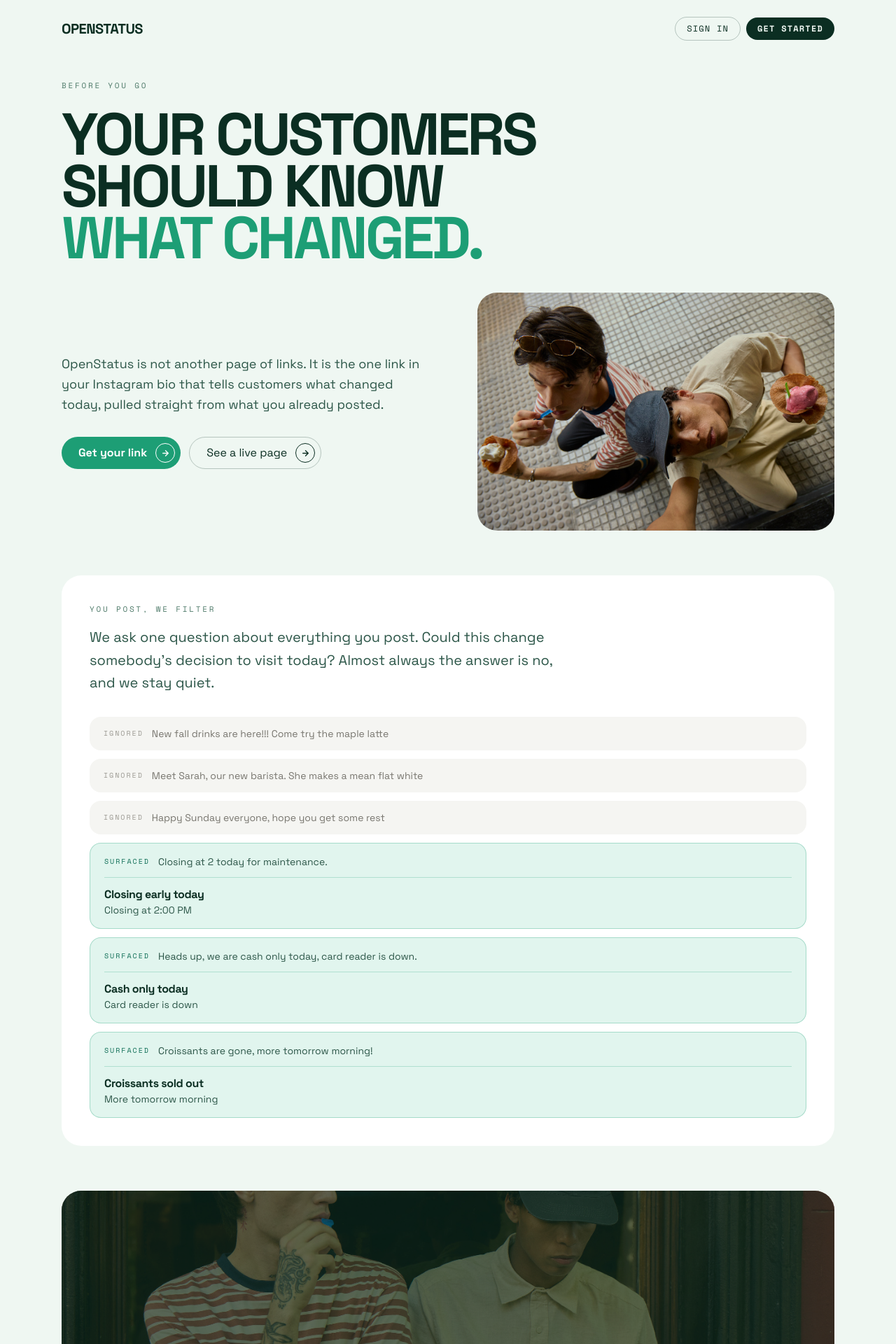
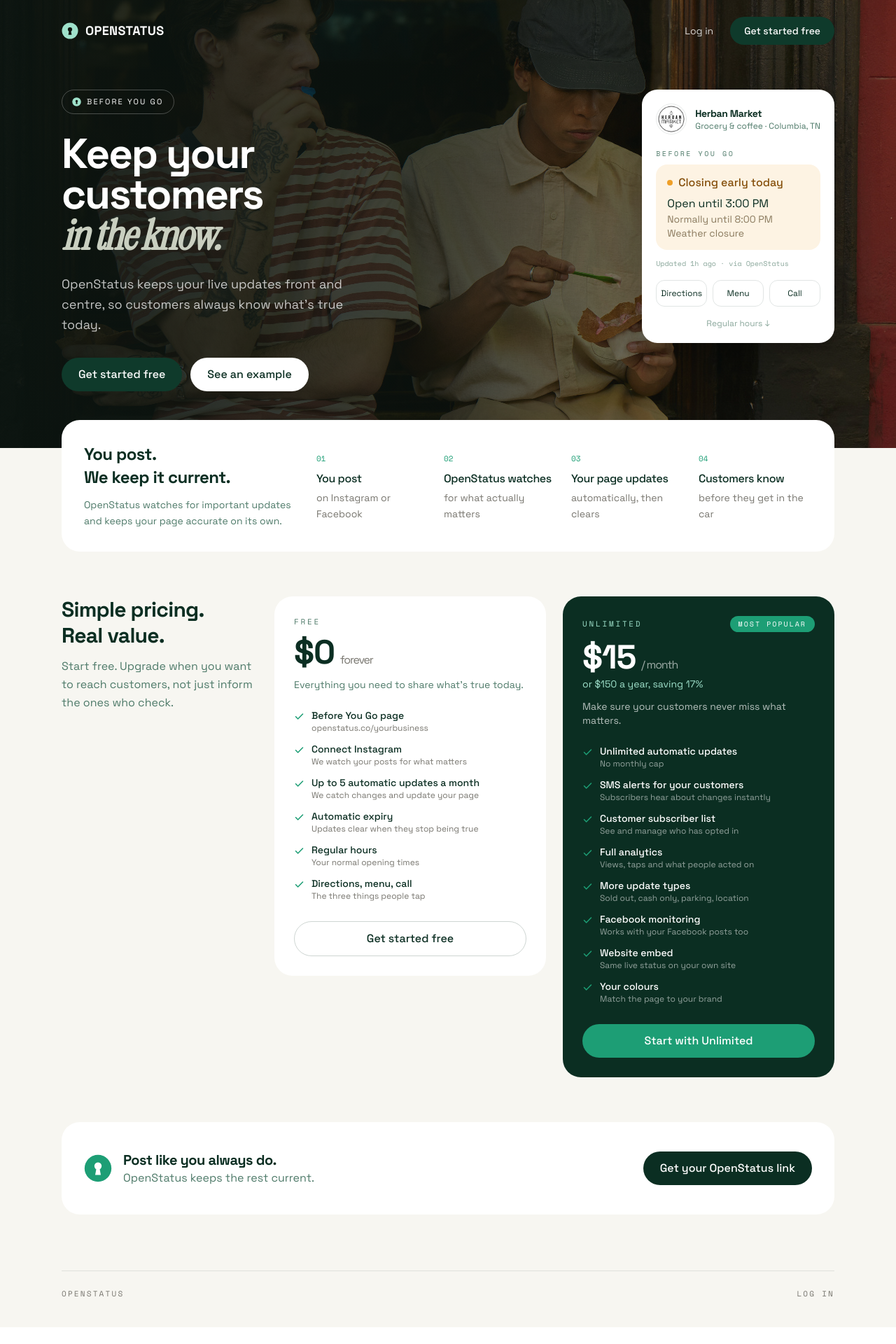
Before and after one commit to emmawest302-sketch/openstatus-web, a Next.js app: page / in a window 1280 px wide. Shown: the top 1920 px of the page at 70% size. After the commit the page ends 1896 px from the top, so only its background shows below. Built offline with nearby package versions, Linux system fonts and the light colour scheme.

Commit message:
Photographic hero, flow strip, pricing

```diff
--- a/src/app/page.tsx
+++ b/src/app/page.tsx
@@ -1,282 +1,367 @@
-const ignored = [
-  'New fall drinks are here!!! Come try the maple latte',
-  'Meet Sarah, our new barista. She makes a mean flat white',
-  'Happy Sunday everyone, hope you get some rest',
+const freeFeatures = [
+  ['Before You Go page', 'openstatus.co/yourbusiness'],
+  ['Connect Instagram', 'We watch your posts for what matters'],
+  ['Up to 5 automatic updates a month', 'We catch changes and update your page'],
+  ['Automatic expiry', 'Updates clear when they stop being true'],
+  ['Regular hours', 'Your normal opening times'],
+  ['Directions, menu, call', 'The three things people tap'],
 ];
 
-const surfaced = [
-  ['Closing at 2 today for maintenance.', 'Closing early today', 'Closing at 2:00 PM'],
-  ['Heads up, we are cash only today, card reader is down.', 'Cash only today', 'Card reader is down'],
-  ['Croissants are gone, more tomorrow morning!', 'Croissants sold out', 'More tomorrow morning'],
+const proFeatures = [
+  ['Unlimited automatic updates', 'No monthly cap'],
+  ['SMS alerts for your customers', 'Subscribers hear about changes instantly'],
+  ['Customer subscriber list', 'See and manage who has opted in'],
+  ['Full analytics', 'Views, taps and what people acted on'],
+  ['More update types', 'Sold out, cash only, parking, location'],
+  ['Facebook monitoring', 'Works with your Facebook posts too'],
+  ['Website embed', 'Same live status on your own site'],
+  ['Your colours', 'Match the page to your brand'],
 ];
 
-const steps = [
-  ['01', 'Sign up', 'Free account. Two minutes.'],
-  ['02', 'Connect Instagram', 'One time. Never again.'],
-  ['03', 'We read your posts', 'Only what changes a visit.'],
-  ['04', 'Your page updates', 'On its own. You do nothing.'],
-  ['05', 'Customers know', 'Before they get in the car.'],
+const flow = [
+  ['You post', 'on Instagram or Facebook'],
+  ['OpenStatus watches', 'for what actually matters'],
+  ['Your page updates', 'automatically, then clears'],
+  ['Customers know', 'before they get in the car'],
 ];
 
-function Arrow({ dark = false }: { dark?: boolean }) {
+function Keyhole({ size = 26 }: { size?: number }) {
   return (
-    <span
-      className={
-        'inline-flex items-center justify-center w-7 h-7 rounded-full border shrink-0 ' +
-        (dark ? 'border-[#0B2E22]' : 'border-white')
+    <svg viewBox="0 0 100 100" width={size} height={size} aria-hidden="true">
+      <mask id="kh">
+        <rect width="100" height="100" fill="#fff" />
+        <circle cx="50" cy="42" r="13" fill="#000" />
+        <path d="M44 52 L56 52 L60 74 L40 74 Z" fill="#000" />
+      </mask>
+      <circle cx="50" cy="50" r="48" fill="currentColor" mask="url(#kh)" />
+    </svg>
+  );
 }
+
+function Tick() {
+  return (
+    <svg
+      viewBox="0 0 24 24"
+      width="15"
+      height="15"
+      fill="none"
+      className="shrink-0 mt-1 text-[#1D9E75]"
       aria-hidden="true"
     >
-      <svg viewBox="0 0 24 24" width="13" height="13" fill="none">
       <path
-          d="M5 12h13M12 5l7 7-7 7"
+        d="M4 12.5l5 5L20 6.5"
         stroke="currentColor"
         strokeWidth="2.5"
         strokeLinecap="round"
         strokeLinejoin="round"
       />
     </svg>
-    </span>
-  );
-}
-
-function Label({ children }: { children: React.ReactNode }) {
-  return (
-    <p
-      className="text-[11px] uppercase tracking-[0.25em] text-[#4E7A69]"
-      style={{ fontFamily: 'var(--font-mono)' }}
-    >
-      {children}
-    </p>
   );
 }
 
 export default function HomePage() {
   return (
     <div
-      className="min-h-screen bg-[#EFF7F2] text-[#0B2E22] overflow-x-hidden"
+      className="min-h-screen bg-[#F7F6F1] text-[#0B2E22]"
       style={{ fontFamily: 'var(--font-display)' }}
     >
-      <header className="max-w-6xl mx-auto px-6 py-6 flex items-center justify-between">
-        <span className="text-xl font-bold tracking-tight">OPENSTATUS</span>
+      <section className="relative min-h-[640px] overflow-hidden">
+        <img
+          src="/street.jpg.jpg"
+          alt=""
+          className="absolute inset-0 w-full h-full object-cover"
+        />
+        <div className="absolute inset-0 bg-gradient-to-r from-[#0B1410]/95 via-[#0B1410]/70 to-[#0B1410]/20" />
+
+        <header className="relative max-w-6xl mx-auto px-6 py-6 flex items-center justify-between text-white">
+          <div className="flex items-center gap-2.5">
+            <span className="text-[#9FE1CB]">
+              <Keyhole size={24} />
+            </span>
+            <span className="text-lg font-bold tracking-[0.02em]">
+              OPENSTATUS
+            </span>
+          </div>
           <nav className="flex items-center gap-2">
             <a
               href="/login"
-            className="px-4 py-2 text-xs uppercase tracking-widest border border-[#0B2E22]/25 rounded-full hover:border-[#0B2E22] transition"
-            style={{ fontFamily: 'var(--font-mono)' }}
+              className="px-4 py-2 text-sm text-white/80 hover:text-white transition"
             >
-            Sign in
+              Log in
             </a>
             <a
               href="/signup"
-            className="px-4 py-2 text-xs uppercase tracking-widest bg-[#0B2E22] text-[#EFF7F2] font-bold rounded-full hover:bg-[#1D9E75] transition"
-            style={{ fontFamily: 'var(--font-mono)' }}
+              className="px-5 py-2.5 text-sm font-medium bg-[#0F3A2B] rounded-full hover:bg-[#1D9E75] transition"
             >
-            Get started
+              Get started free
             </a>
           </nav>
         </header>
 
-      <section className="max-w-6xl mx-auto px-6 pt-8 pb-16">
-        <Label>Before you go</Label>
-        <h1 className="mt-6 text-[11vw] md:text-[6.6vw] font-bold leading-[0.88] tracking-[-0.045em]">
-          YOUR CUSTOMERS
+        <div className="relative max-w-6xl mx-auto px-6 pt-10 pb-20 grid gap-12 lg:grid-cols-[1.15fr_auto] lg:items-start">
+          <div className="text-white max-w-xl">
+            <span className="inline-flex items-center gap-2 text-[11px] uppercase tracking-[0.2em] px-3.5 py-2 rounded-full border border-white/25">
+              <span className="text-[#9FE1CB]">
+                <Keyhole size={13} />
+              </span>
+              Before you go
+            </span>
+
+            <h1 className="mt-7 text-6xl font-bold tracking-[-0.035em] leading-[0.98]">
+              Keep your
               <br />
-          SHOULD KNOW
+              customers
               <br />
-          <span className="text-[#1D9E75]">WHAT CHANGED.</span>
+              <span
+                className="text-[#C9CFC0]"
+                style={{ fontFamily: 'var(--font-serif)', fontStyle: 'italic' }}
+              >
+                in the know.
+              </span>
             </h1>
 
-        <div className="mt-10 grid gap-8 md:grid-cols-[1.1fr_1fr] md:items-center">
-          <div>
-            <p className="text-lg text-[#2C5648] leading-relaxed max-w-lg">
-              OpenStatus is not another page of links. It is the one link in your
-              Instagram bio that tells customers what changed today, pulled
-              straight from what you already posted.
+            <p className="mt-6 text-lg text-white/75 leading-relaxed max-w-md">
+              OpenStatus keeps your live updates front and centre, so customers
+              always know what&rsquo;s true today.
             </p>
+
             <div className="mt-8 flex flex-wrap gap-3">
               <a
                 href="/signup"
-                className="inline-flex items-center gap-3 pl-6 pr-2 py-2 rounded-full bg-[#1D9E75] text-white font-bold hover:bg-[#0F6E56] transition"
+                className="px-6 py-3 rounded-full bg-[#0F3A2B] font-medium hover:bg-[#1D9E75] transition"
               >
-                Get your link
-                <Arrow />
+                Get started free
               </a>
               <a
                 href="/herban"
-                className="inline-flex items-center gap-3 pl-6 pr-2 py-2 rounded-full border border-[#0B2E22]/25 hover:border-[#0B2E22] transition"
+                className="px-6 py-3 rounded-full bg-white text-[#0B2E22] font-medium hover:bg-[#E1F5EE] transition"
               >
-                See a live page
-                <Arrow dark />
+                See an example
               </a>
             </div>
           </div>
 
-          <div className="rounded-[28px] overflow-hidden">
+          <div className="w-full max-w-[330px] bg-white rounded-[22px] p-5 shadow-[0_20px_60px_rgba(0,0,0,0.35)]">
+            <div className="flex items-center gap-3">
               <img
-              src="/hero.jpg.jpg"
-              alt="Two people eating outside a local shop"
-              className="w-full h-[340px] object-cover"
+                src="/images.png"
+                alt=""
+                className="w-11 h-11 rounded-full object-cover border border-[#0B2E22]/10"
               />
+              <div>
+                <p className="font-bold text-sm tracking-tight">Herban Market</p>
+                <p className="text-xs text-[#4E7A69]">
+                  Grocery &amp; coffee · Columbia, TN
+                </p>
+              </div>
+            </div>
+
+            <p
+              className="mt-5 text-[10px] uppercase tracking-[0.25em] text-[#4E7A69]"
+              style={{ fontFamily: 'var(--font-mono)' }}
+            >
+              Before you go
+            </p>
+
+            <div className="mt-2 rounded-2xl bg-[#FDF3E3] px-4 py-3.5">
+              <div className="flex items-center gap-2">
+                <span className="w-2 h-2 rounded-full bg-[#EF9F27]" />
+                <p className="font-medium text-[#854F0B]">Closing early today</p>
+              </div>
+              <p className="mt-1.5 text-[#0B2E22]">Open until 3:00 PM</p>
+              <p className="text-sm text-[#8A7A5E]">Normally until 8:00 PM</p>
+              <p className="text-sm text-[#8A7A5E]">Weather closure</p>
+            </div>
+
+            <p
+              className="mt-3 text-[10px] text-[#8AA79B]"
+              style={{ fontFamily: 'var(--font-mono)' }}
+            >
+              Updated 1h ago · via OpenStatus
+            </p>
+
+            <div className="mt-4 grid grid-cols-3 gap-2 text-center text-xs">
+              {['Directions', 'Menu', 'Call'].map((l) => (
+                <span
+                  key={l}
+                  className="rounded-xl border border-[#0B2E22]/12 py-2.5"
+                >
+                  {l}
+                </span>
+              ))}
+            </div>
+
+            <p className="mt-4 text-center text-xs text-[#8AA79B]">
+              Regular hours &darr;
+            </p>
           </div>
         </div>
       </section>
 
-      <section className="max-w-6xl mx-auto px-6 pb-16">
-        <div className="rounded-[28px] bg-white p-8 sm:p-10">
-          <Label>You post, we filter</Label>
-          <p className="mt-4 text-xl text-[#2C5648] max-w-2xl leading-relaxed">
-            We ask one question about everything you post. Could this change
-            somebody&rsquo;s decision to visit today? Almost always the answer is
-            no, and we stay quiet.
+      <section className="max-w-6xl mx-auto px-6 -mt-10 relative">
+        <div className="rounded-[26px] bg-white p-8 grid gap-8 lg:grid-cols-[300px_1fr] lg:items-center">
+          <div>
+            <p className="text-2xl font-bold tracking-tight leading-snug">
+              You post.
+              <br />
+              We keep it current.
             </p>
+            <p className="mt-3 text-sm text-[#4E7A69] leading-relaxed">
+              OpenStatus watches for important updates and keeps your page
+              accurate on its own.
+            </p>
+          </div>
 
-          <div className="mt-8 grid gap-3">
-            {ignored.map((c) => (
-              <div
-                key={c}
-                className="flex flex-wrap items-center gap-3 rounded-2xl bg-[#F5F5F2] px-5 py-3.5"
-              >
+          <div className="grid gap-5 sm:grid-cols-2 lg:grid-cols-4">
+            {flow.map(([title, body], i) => (
+              <div key={title}>
                 <span
-                  className="text-[10px] uppercase tracking-[0.2em] text-[#9C9A93] shrink-0"
+                  className="text-[11px] text-[#1D9E75]"
                   style={{ fontFamily: 'var(--font-mono)' }}
                 >
-                  Ignored
+                  0{i + 1}
                 </span>
-                <span className="text-sm text-[#78766F]">{c}</span>
-              </div>
-            ))}
-
-            {surfaced.map(([caption, headline, detail]) => (
-              <div
-                key={headline}
-                className="rounded-2xl bg-[#E1F5EE] px-5 py-4 border border-[#1D9E75]/30"
-              >
-                <div className="flex flex-wrap items-center gap-3">
-                  <span
-                    className="text-[10px] uppercase tracking-[0.2em] text-[#0F6E56] shrink-0"
-                    style={{ fontFamily: 'var(--font-mono)' }}
-                  >
-                    Surfaced
-                  </span>
-                  <span className="text-sm text-[#2C5648]">{caption}</span>
-                </div>
-                <div className="mt-3 pt-3 border-t border-[#1D9E75]/25">
-                  <p className="font-bold tracking-tight">{headline}</p>
-                  <p className="text-sm text-[#2C5648]">{detail}</p>
-                </div>
+                <p className="mt-1.5 font-medium tracking-tight">{title}</p>
+                <p className="mt-1 text-sm text-[#78766F] leading-relaxed">
+                  {body}
+                </p>
               </div>
             ))}
           </div>
         </div>
       </section>
 
-      <section className="max-w-6xl mx-auto px-6 pb-16">
-        <div className="rounded-[28px] overflow-hidden relative">
-          <img
-            src="/street.jpg.jpg"
-            alt="Two people sitting outside a shopfront"
-            className="w-full h-[420px] object-cover"
-          />
-          <div className="absolute inset-0 bg-[#0B2E22]/60" />
-          <div className="absolute inset-0 flex items-end p-8 sm:p-12">
+      <section className="max-w-6xl mx-auto px-6 py-16">
+        <div className="grid gap-6 lg:grid-cols-[280px_1fr_1fr] lg:items-start">
           <div>
-              <p className="text-2xl sm:text-4xl font-bold tracking-tight leading-[1.1] text-white max-w-2xl">
-                A snow storm closed the shop at two. It went up on Instagram
-                right away. People still showed up at four.
+            <h2 className="text-3xl font-bold tracking-tight leading-tight">
+              Simple pricing.
+              <br />
+              Real value.
+            </h2>
+            <p className="mt-3 text-[#4E7A69] leading-relaxed">
+              Start free. Upgrade when you want to reach customers, not just
+              inform the ones who check.
             </p>
+          </div>
+
+          <div className="rounded-[26px] bg-white p-7">
             <p
-                className="mt-5 text-[11px] uppercase tracking-[0.25em] text-[#9FE1CB]"
+              className="text-[11px] uppercase tracking-[0.25em] text-[#4E7A69]"
               style={{ fontFamily: 'var(--font-mono)' }}
             >
-                You already posted it
+              Free
             </p>
+            <p className="mt-3 text-5xl font-bold tracking-tight">
+              $0
+              <span className="ml-2 text-base font-normal text-[#78766F]">
+                forever
+              </span>
+            </p>
+            <p className="mt-3 text-sm text-[#4E7A69]">
+              Everything you need to share what&rsquo;s true today.
+            </p>
+
+            <ul className="mt-6 space-y-3">
+              {freeFeatures.map(([title, body]) => (
+                <li key={title} className="flex gap-2.5">
+                  <Tick />
+                  <span>
+                    <span className="block text-sm font-medium">{title}</span>
+                    <span className="block text-xs text-[#78766F]">{body}</span>
+                  </span>
+                </li>
+              ))}
+            </ul>
+
+            <a
+              href="/signup"
+              className="mt-7 block text-center py-3 rounded-full border border-[#0B2E22]/20 font-medium hover:border-[#0B2E22] transition"
+            >
+              Get started free
+            </a>
           </div>
+
+          <div className="rounded-[26px] bg-[#0B2E22] text-white p-7">
+            <div className="flex items-center justify-between">
+              <p
+                className="text-[11px] uppercase tracking-[0.25em] text-[#9FE1CB]"
+                style={{ fontFamily: 'var(--font-mono)' }}
+              >
+                Unlimited
+              </p>
+              <span
+                className="text-[10px] uppercase tracking-[0.2em] px-3 py-1 rounded-full bg-[#1D9E75]"
+                style={{ fontFamily: 'var(--font-mono)' }}
+              >
+                Most popular
+              </span>
+            </div>
+            <p className="mt-3 text-5xl font-bold tracking-tight">
+              $15
+              <span className="ml-2 text-base font-normal text-white/60">
+                / month
+              </span>
+            </p>
+            <p className="mt-1 text-sm text-[#9FE1CB]">
+              or $150 a year, saving 17%
+            </p>
+            <p className="mt-3 text-sm text-white/70">
+              Make sure your customers never miss what matters.
+            </p>
+
+            <ul className="mt-6 space-y-3">
+              {proFeatures.map(([title, body]) => (
+                <li key={title} className="flex gap-2.5">
+                  <Tick />
+                  <span>
+                    <span className="block text-sm font-medium">{title}</span>
+                    <span className="block text-xs text-white/55">{body}</span>
+                  </span>
+                </li>
+              ))}
+            </ul>
+
+            <a
+              href="/signup"
+              className="mt-7 block text-center py-3 rounded-full bg-[#1D9E75] font-medium hover:bg-white hover:text-[#0B2E22] transition"
+            >
+              Start with Unlimited
+            </a>
           </div>
         </div>
       </section>
 
-      <section className="max-w-6xl mx-auto px-6 pb-16">
-        <Label>Where each one fits</Label>
-        <div className="mt-6 grid gap-3 sm:grid-cols-2 lg:grid-cols-4">
-          {[
-            ['Instagram', 'Tells your story'],
-            ['Your website', 'Explains who you are'],
-            ['Google', 'Says where you are'],
-            ['OpenStatus', "What's happening right now"],
-          ].map(([who, what], i) => (
-            <div
-              key={who}
-              className={
-                'rounded-2xl p-5 ' +
-                (i === 3
-                  ? 'bg-[#1D9E75] text-white'
-                  : 'bg-white text-[#0B2E22]')
-              }
-            >
-              <p className="font-bold tracking-tight">{who}</p>
-              <p
-                className={
-                  'mt-1 text-sm ' + (i === 3 ? 'text-[#E1F5EE]' : 'text-[#78766F]')
-                }
-              >
-                {what}
+      <section className="max-w-6xl mx-auto px-6 pb-20">
+        <div className="rounded-[26px] bg-white px-8 py-10 flex flex-wrap items-center justify-between gap-6">
+          <div className="flex items-center gap-4">
+            <span className="text-[#1D9E75]">
+              <Keyhole size={40} />
+            </span>
+            <div>
+              <p className="text-xl font-bold tracking-tight">
+                Post like you always do.
               </p>
+              <p className="text-[#4E7A69]">OpenStatus keeps the rest current.</p>
             </div>
-          ))}
           </div>
-      </section>
-
-      <section className="max-w-6xl mx-auto px-6 pb-16">
-        <Label>How it works</Label>
-        <div className="mt-4 divide-y divide-[#0B2E22]/10">
-          {steps.map(([n, title, body]) => (
-            <div
-              key={n}
-              className="flex flex-wrap items-baseline gap-x-6 gap-y-1 py-5"
-            >
-              <span
-                className="text-[#1D9E75] text-sm w-8"
-                style={{ fontFamily: 'var(--font-mono)' }}
-              >
-                {n}
-              </span>
-              <span className="text-2xl font-bold tracking-tight min-w-[240px]">
-                {title}
-              </span>
-              <span className="text-[#78766F]">{body}</span>
-            </div>
-          ))}
-        </div>
-      </section>
-
-      <section className="max-w-6xl mx-auto px-6 pb-20">
-        <div className="rounded-[28px] bg-[#0B2E22] text-white p-10 sm:p-16 text-center">
-          <h2 className="text-4xl sm:text-6xl font-bold tracking-[-0.04em] leading-[0.92]">
-            YOUR MOST IMPORTANT
-            <br />
-            <span className="text-[#9FE1CB]">UPDATES. IMPOSSIBLE</span>
-            <br />
-            TO MISS.
-          </h2>
           <a
             href="/signup"
-            className="inline-flex items-center gap-3 mt-10 pl-7 pr-2 py-2.5 rounded-full bg-[#1D9E75] text-white font-bold hover:bg-white hover:text-[#0B2E22] transition"
+            className="px-6 py-3 rounded-full bg-[#0B2E22] text-white font-medium hover:bg-[#1D9E75] transition"
           >
             Get your OpenStatus link
-            <Arrow />
           </a>
         </div>
       </section>
 
       <footer className="max-w-6xl mx-auto px-6 pb-10">
         <div
-          className="flex flex-wrap items-center justify-between gap-4 pt-8 border-t border-[#0B2E22]/10 text-[11px] uppercase tracking-[0.25em] text-[#4E7A69]"
+          className="flex flex-wrap items-center justify-between gap-4 pt-6 border-t border-[#0B2E22]/10 text-[11px] uppercase tracking-[0.2em] text-[#78766F]"
           style={{ fontFamily: 'var(--font-mono)' }}
         >
           <span>OpenStatus</span>
           <a href="/login" className="hover:text-[#0B2E22] transition">
-            Sign in
+            Log in
           </a>
         </div>
       </footer>
```
Lines whose indentation alone changed are shown as unchanged.
